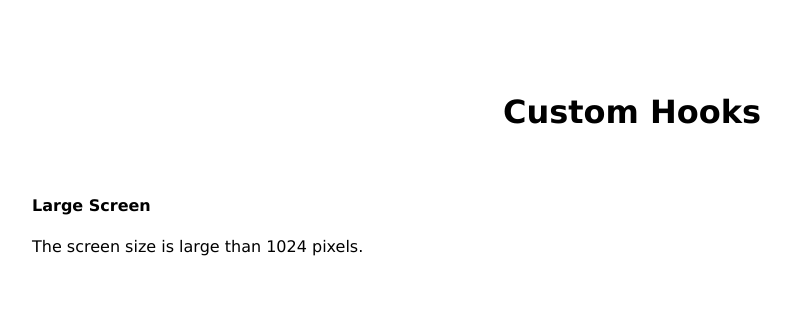
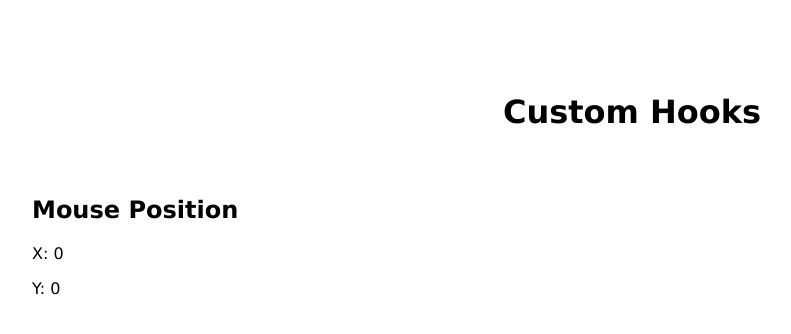
Before and after one commit to maizer12/react-hooks, a React (Vite) app: page / in a window 1280 px wide. Shown: the top 334 px of the page, without its empty margins (8-799 px from the left). Built offline with nearby package versions, Linux system fonts and the light colour scheme.

Commit message:
create new hook usemouseposition

```diff
--- a/src/App.jsx
+++ b/src/App.jsx
@@ -1,13 +1,14 @@
-import { useMediaQuery } from './hooks/useMediaQuery';
+import { useMousePosition } from './hooks/useMousePosition';
 
 function App() {
-	const isLargeScreen = useMediaQuery('(min-width: 1024px)');
+	const { y, x } = useMousePosition();
 
 	return (
 		<div className='main'>
 			<h1 className='title'>Custom Hooks</h1>
-			<h4>{isLargeScreen ? 'Large Screen' : 'Small Screen'}</h4>
-			<p>The screen size is {isLargeScreen ? 'large' : 'small'} than 1024 pixels.</p>
+			<h2>Mouse Position</h2>
+			<p>X: {x}</p>
+			<p>Y: {y}</p>
 		</div>
 	);
 }
--- /dev/null
+++ b/src/hooks/useMousePosition.js
@@ -0,0 +1,22 @@
+import { useEffect, useState } from 'react';
+
+export const useMousePosition = () => {
+	const [mousePosition, setMousePosition] = useState({ x: 0, y: 0 });
+
+	useEffect(() => {
+		function handleMouseMove(event) {
+			setMousePosition({
+				x: event.clientX,
+				y: event.clientY,
+			});
+		}
+
+		window.addEventListener('mousemove', handleMouseMove);
+
+		return () => {
+			window.removeEventListener('mousemove', handleMouseMove);
+		};
+	}, []);
+
+	return mousePosition;
+};
```
